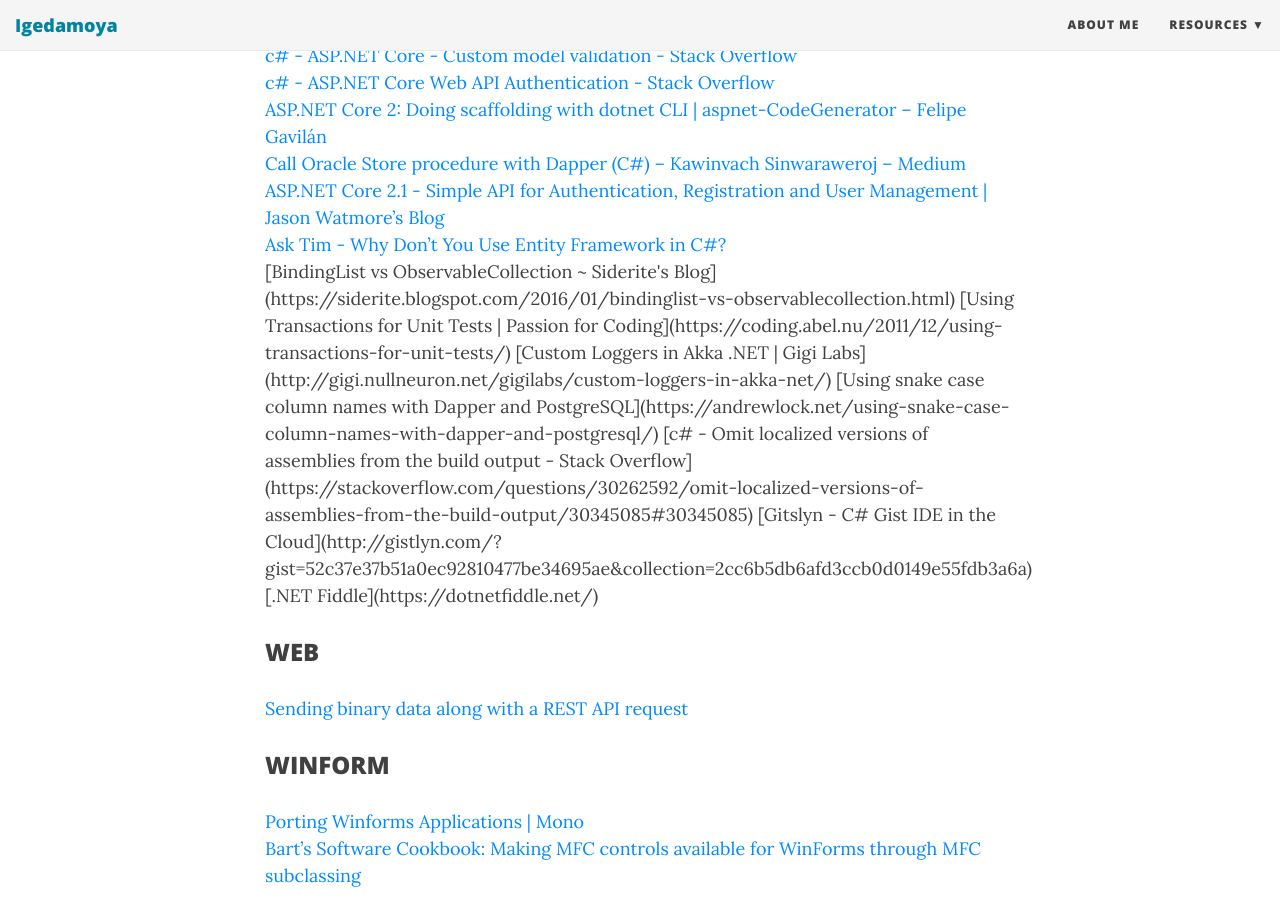
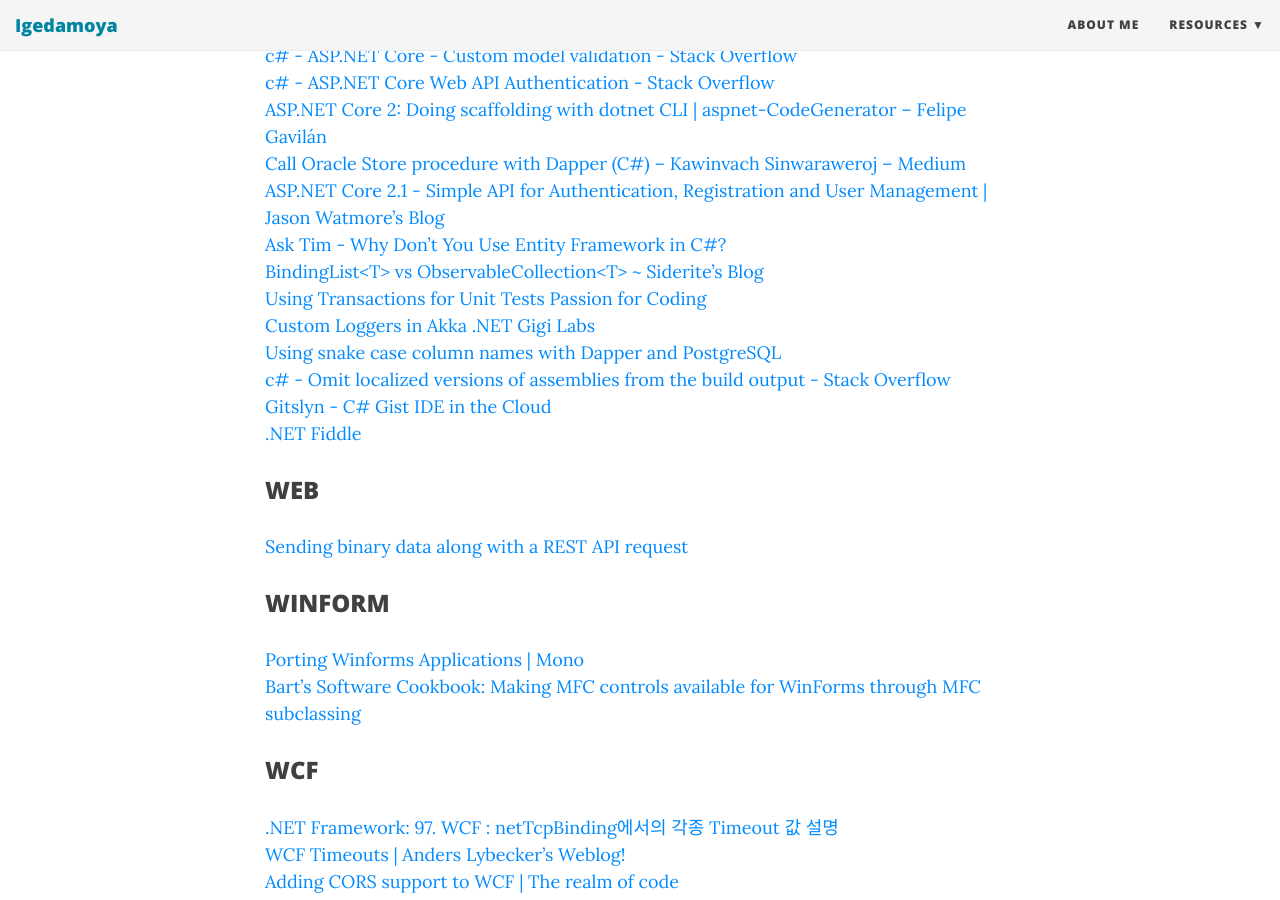
Before and after one commit to joonhwan/joonwan.github.io, a Jekyll site: the page built from resources/development_link.md, in a window 1280 px wide and 900 px high, scrolled down 585 px. Built offline with Jekyll 4.4.1, drawn with Linux system fonts in a browser that asks for light colours; nearby versions of some CDN libraries.

Commit message:
fixed quote

```diff
--- a/resources/development_link.md
+++ b/resources/development_link.md
@@ -20,9 +20,9 @@
 [Call Oracle Store procedure with Dapper (C#) – Kawinvach Sinwaraweroj – Medium](https://medium.com/@CodeCoo/call-oracle-store-procedure-with-dapper-c-b4176f636e11)
 [ASP.NET Core 2.1 - Simple API for Authentication, Registration and User Management | Jason Watmore's Blog](http://jasonwatmore.com/post/2018/06/26/aspnet-core-21-simple-api-for-authentication-registration-and-user-management)
 [Ask Tim - Why Don't You Use Entity Framework in C#?](https://iamtimcorey.com/ask-tim-dont-use-entity-framework/)
-[BindingList<T> vs ObservableCollection<T> ~ Siderite's Blog](https://siderite.blogspot.com/2016/01/bindinglist-vs-observablecollection.html)
-[Using Transactions for Unit Tests | Passion for Coding](https://coding.abel.nu/2011/12/using-transactions-for-unit-tests/)
-[Custom Loggers in Akka .NET | Gigi Labs](http://gigi.nullneuron.net/gigilabs/custom-loggers-in-akka-net/)
+[BindingList\<T\> vs ObservableCollection\<T\> ~ Siderite's Blog](https://siderite.blogspot.com/2016/01/bindinglist-vs-observablecollection.html)
+[Using Transactions for Unit Tests Passion for Coding](https://coding.abel.nu/2011/12/using-transactions-for-unit-tests/)
+[Custom Loggers in Akka .NET Gigi Labs](http://gigi.nullneuron.net/gigilabs/custom-loggers-in-akka-net/)
 [Using snake case column names with Dapper and PostgreSQL](https://andrewlock.net/using-snake-case-column-names-with-dapper-and-postgresql/)
 [c# - Omit localized versions of assemblies from the build output - Stack Overflow](https://stackoverflow.com/questions/30262592/omit-localized-versions-of-assemblies-from-the-build-output/30345085#30345085)
 [Gitslyn - C# Gist IDE in the Cloud](http://gistlyn.com/?gist=52c37e37b51a0ec92810477be34695ae&collection=2cc6b5db6afd3ccb0d0149e55fdb3a6a)
```
